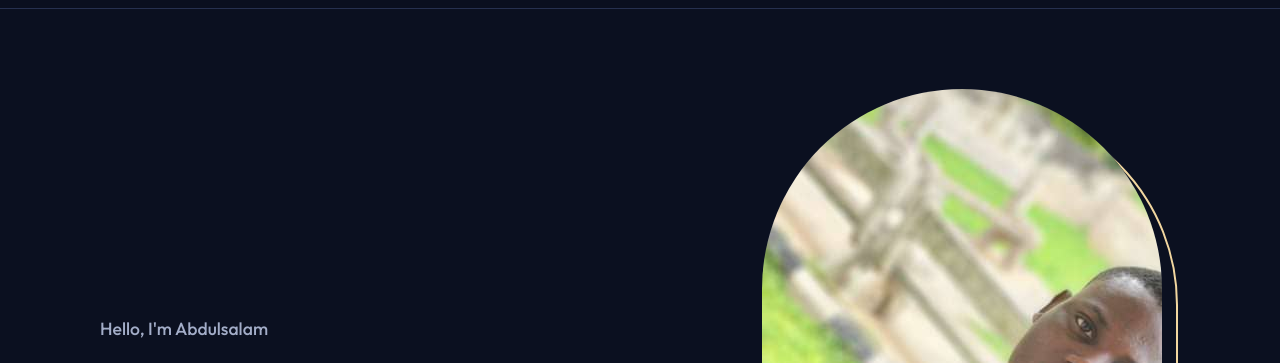
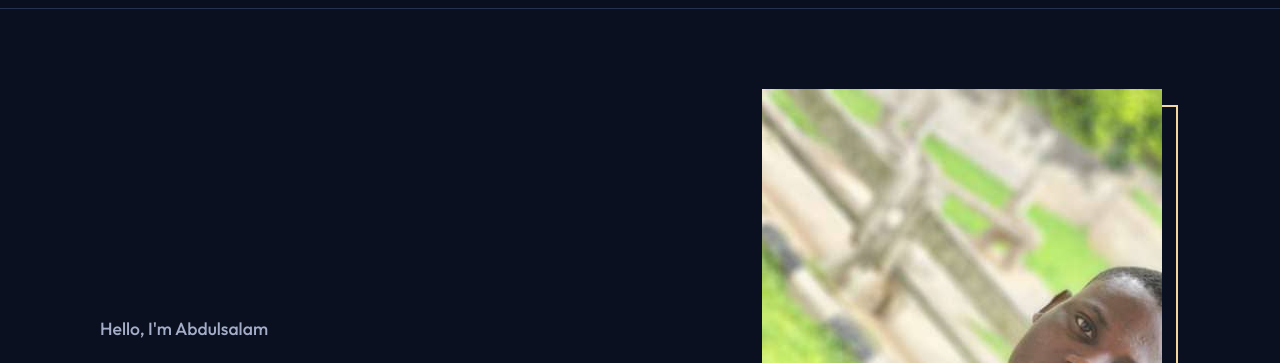
Before and after one commit to salambayo3/Portfolio, a plain HTML site: page index.html in a window 1280 px wide. Shown: the part 56-419 px from the top of the page. Drawn offline with Linux system fonts and the light colour scheme.

Commit message:
Add files via upload

```diff
--- a/index.html
+++ b/index.html
@@ -51,8 +51,8 @@
   .btn-ghost { border: 1.5px solid var(--line); }
   .btn-ghost:hover { border-color: var(--accent); }
   .photo { position: relative; max-width: 400px; margin-inline: auto; width: calc(100% - 16px); margin-right: auto; }
-  .photo::before { content: ""; position: absolute; inset: 16px -16px -16px 16px; border: 2px solid var(--sand); border-radius: 200px 200px 28px 28px; }
-  .photo img { position: relative; width: 100%; aspect-ratio: 4/5; object-fit: cover; object-position: 55% 8%; border-radius: 200px 200px 28px 28px; background: var(--surface); }
+  .photo::before { content: ""; position: absolute; inset: 16px -16px -16px 16px; border: 2px solid var(--sand); border-radius: 0; }
+  .photo img { position: relative; width: 100%; aspect-ratio: 4/5; object-fit: cover; object-position: 55% 8%; border-radius: 0; background: var(--surface); }
 
   .menu-btn { display: none; width: 44px; height: 44px; border: 1.5px solid var(--line); border-radius: 12px; background: transparent; cursor: pointer; flex-direction: column; justify-content: center; align-items: center; gap: 5px; }
   .menu-btn span { width: 20px; height: 2px; background: var(--ink); border-radius: 2px; transition: transform .2s, opacity .2s; }
@@ -65,7 +65,7 @@
   .alt { background: var(--surface); border-block: 1px solid var(--line); }
 
   .about-grid { display: grid; grid-template-columns: .8fr 1.2fr; gap: 56px; align-items: start; }
-  .about-grid img { width: 100%; position: sticky; top: 90px; aspect-ratio: 1/1; object-fit: cover; object-position: 55% 18%; border-radius: 28px; }
+  .about-grid img { width: 100%; position: sticky; top: 90px; aspect-ratio: 1/1; object-fit: cover; object-position: 58% 15%; border-radius: 50%; border: 3px solid var(--sand); }
   .about-grid p { color: var(--muted); max-width: 58ch; margin-bottom: 18px; }
   .timeline { margin-top: 30px; display: grid; gap: 22px; }
   .tl h3 { font-family: var(--head); font-size: 1.15rem; }
```
